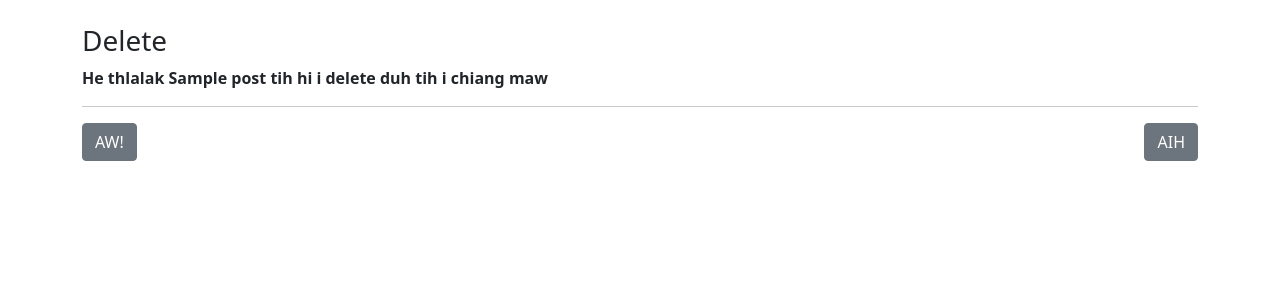
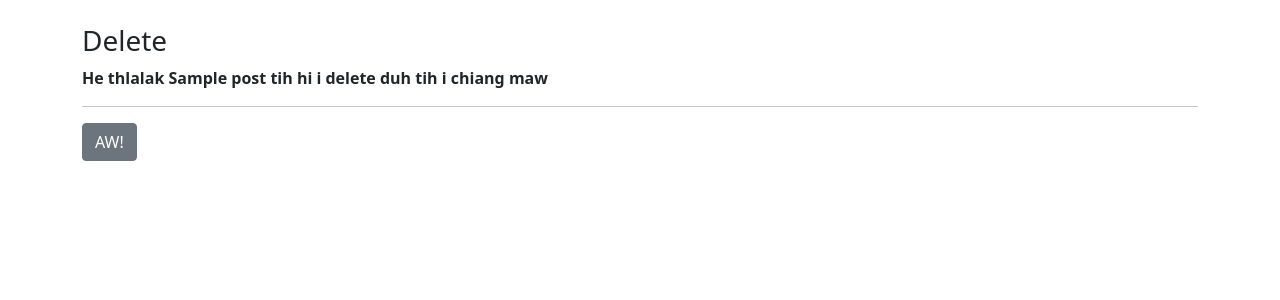
Before and after one commit to Fakea15/lakmawi, a Django app: page /delete_post/1/delete in a window 1280 px wide. Shown: the part 58-358 px from the top of the page. Run offline with Django 3.2, Linux system fonts and the light colour scheme; tables that the repository leaves empty hold one stand-in row (values such as "Sample post").

Commit message:
tweaked add for heroku

```diff
--- a/lakmawi_home/templates/delete_post.html
+++ b/lakmawi_home/templates/delete_post.html
@@ -10,8 +10,6 @@
         <strong>He thlalak {{ post.title }} tih hi i delete duh tih i chiang maw</strong>
         <hr/>
         <button class="btn btn-secondary" style="float: left;" class="btn btn-info">AW!</button>
-        <button class="btn btn-secondary" style="float: right;" class="btn btn-success"><a href="{%url 'home' %}"
-        style="text-decoration: none; color: white;">AIH</a></button>
 
     </form>
 </div>
```
Also changed, not shown: db.sqlite3.
